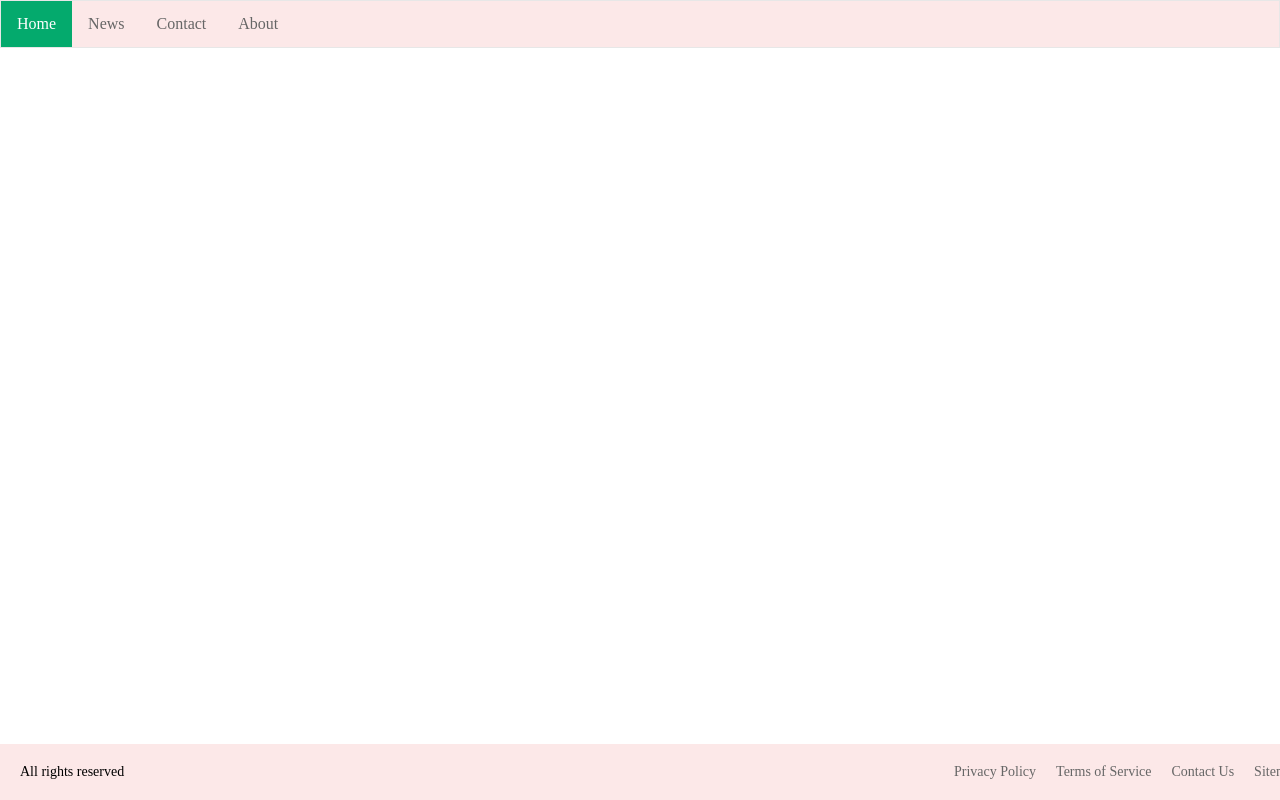
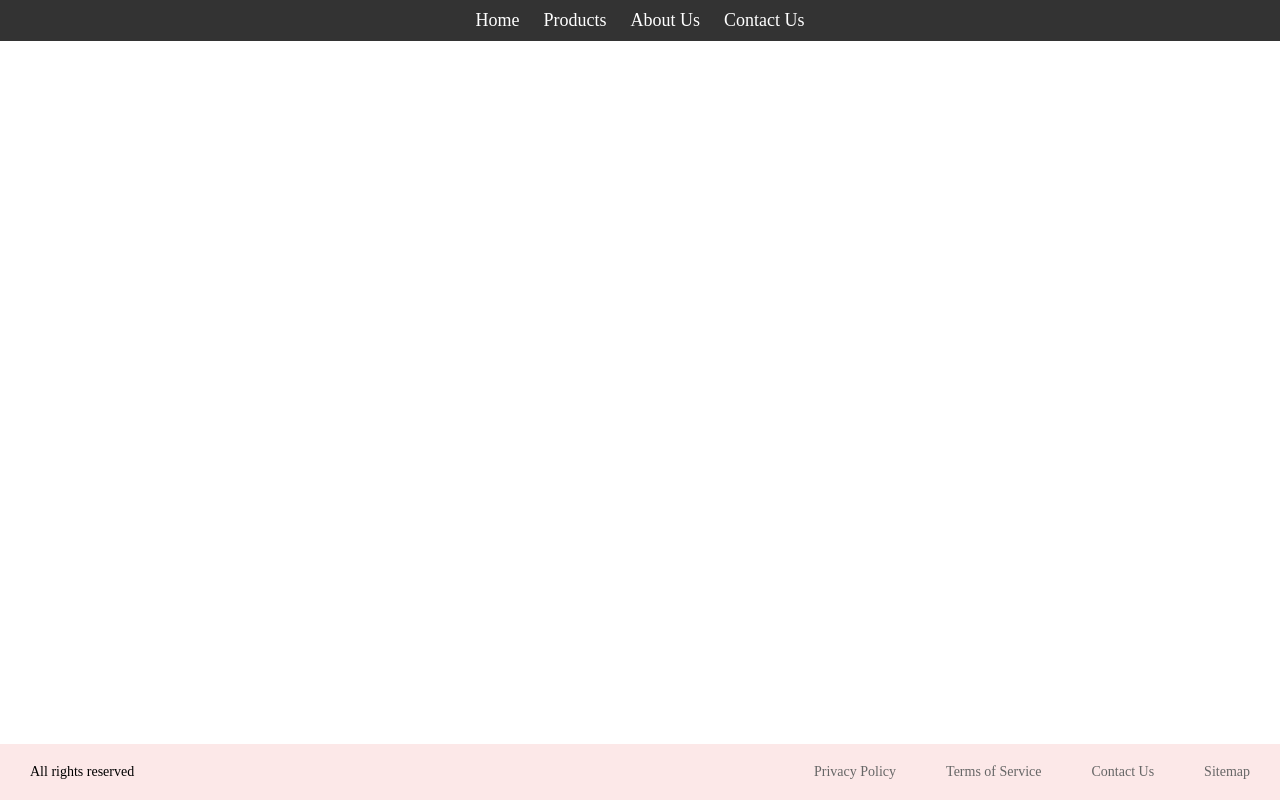
Before and after one commit to LybaaT/tool-website, a plain HTML site: page index.html in a window 1280 px wide. Drawn offline with Linux system fonts and the light colour scheme.

Commit message:
still no idea

```diff
--- a/index.html
+++ b/index.html
@@ -8,19 +8,21 @@
     <title>Example website</title>
   </head>
   <body>
-    <header>
-    <nav class="nav">
+    <nav>
       <ul>
-        <li><a class="active" href="#home">Home</a></li>
-        <li><a href="#news">News</a></li>
-        <li><a href="#contact">Contact</a></li>
-        <li><a href="#about">About</a></li>
+        <li><a href="#">Home</a></li>
+        <li>
+          <a href="#">Products</a>
+          <ul>
+            <li><a href="#">Product 1</a></li>
+            <li><a href="#">Product 2</a></li>
+            <li><a href="#">Product 3</a></li>
+          </ul>
+        </li>
+        <li><a href="#">About Us</a></li>
+        <li><a href="#">Contact Us</a></li>
       </ul>
     </nav>
-
-
-    </header>
-
 
 
     <footer>
--- a/style.css
+++ b/style.css
@@ -1,34 +1,52 @@
 * {
   margin: 0;
 }
-ul {
-  list-style-type: none;
+nav ul {
+  list-style: none;
   margin: 0;
   padding: 0;
-  overflow: hidden;
-  border: 1px solid #e7e7e7;
-  background-color: #fce8e8;
+  background-color: #333;
+  text-align: center;
 }
 
-li {
-  float: left;
+nav li {
+  display: inline-block;
+  position: relative;
+  padding: 10px;
 }
 
-li a {
+nav a {
   display: block;
-  color: #666;
-  text-align: center;
-  padding: 14px 16px;
+  color: #fff;
+  font-size: 18px;
   text-decoration: none;
 }
 
-li a:hover:not(.active) {
-  background-color: #ddd;
+nav ul ul {
+  display: none;
+  position: absolute;
+  top: 100%;
+  background-color: #333;
 }
 
-li a.active {
-  color: white;
-  background-color: #04AA6D;
+nav ul li:hover > ul {
+  display: inherit;
+}
+
+nav ul ul li {
+  display: block;
+  width: 200px;
+}
+
+nav ul ul a {
+  color: #fff;
+  font-size: 16px;
+  padding: 10px;
+  display: block;
+}
+
+nav ul ul a:hover {
+  background-color: #4CAF50;
 }
 
 
@@ -39,7 +57,7 @@ footer {
   background-color: #fce8e8;
   bottom: 0;
   font-size: 14px;
-  padding: 20px;
+  padding-block: 20px;
   width: 100%;
   margin: auto;
   display: flex;
@@ -48,14 +66,16 @@ footer {
 }
 .left {
   flex-basis: 25%;
+  padding: 0 30px;
 }
 .right {
   flex-basis: 75%;
   display: flex;
   justify-content: flex-end;
+  padding: 0 30px;
 }
 .right a {
-  margin-left: 20px;
+  margin-left: 50px;
   color: #666;
   text-decoration: none;
 }
```
